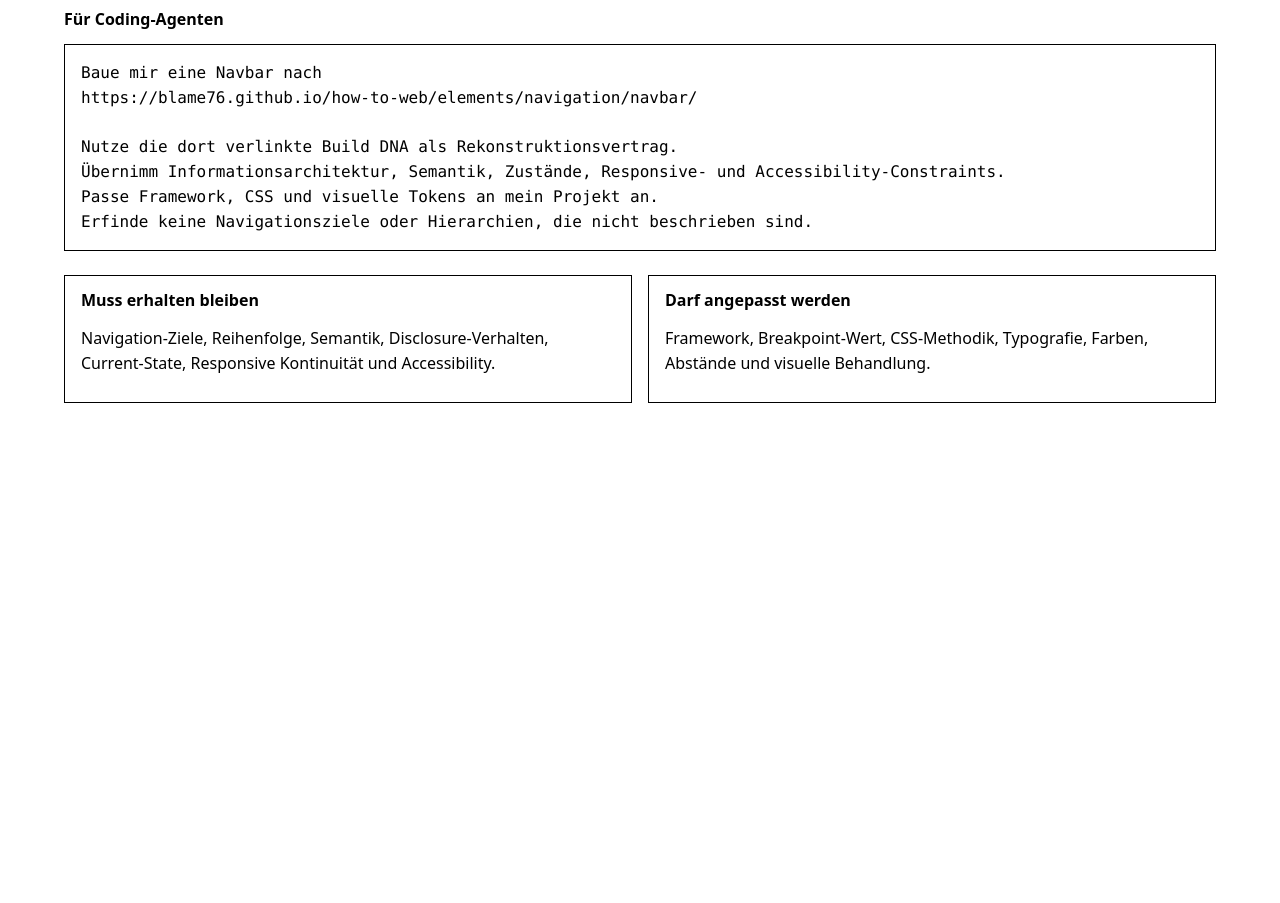
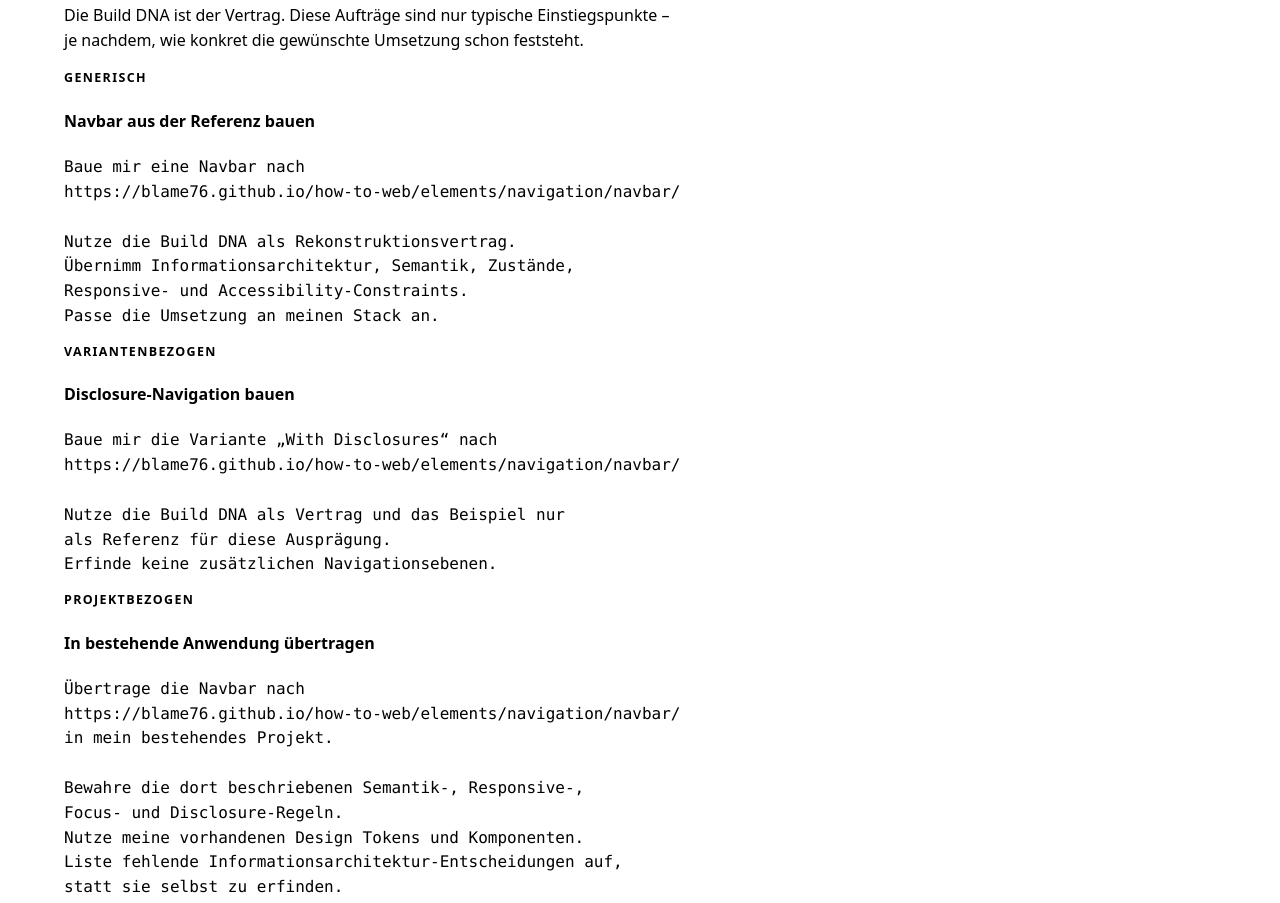
Before and after one commit to blame76/how-to-web, a plain HTML site: page elements/navigation/navbar/index.html in a window 1280 px wide. Shown: the part 4418-5321 px from the top of the page. Before the commit the page ends 4973 px from the top, so only its background shows below. Drawn offline with Linux system fonts and the light colour scheme.

Commit message:
docs: show multiple Navbar agent request patterns

```diff
--- a/elements/navigation/navbar/index.html
+++ b/elements/navigation/navbar/index.html
@@ -127,15 +127,48 @@
       </ul>
     </div>
 
-    <div class="agent-prompt">
+    <div class="agent-prompts">
       <h3>Für Coding-Agenten</h3>
-      <pre><code>Baue mir eine Navbar nach
+      <p>Die Build DNA ist der Vertrag. Diese Aufträge sind nur typische Einstiegspunkte – je nachdem, wie konkret die gewünschte Umsetzung schon feststeht.</p>
+
+      <div class="prompt-grid">
+        <article class="prompt-card">
+          <p class="eyebrow">Generisch</p>
+          <h4>Navbar aus der Referenz bauen</h4>
+          <pre><code>Baue mir eine Navbar nach
 https://blame76.github.io/how-to-web/elements/navigation/navbar/
 
-Nutze die dort verlinkte Build DNA als Rekonstruktionsvertrag.
-Übernimm Informationsarchitektur, Semantik, Zustände, Responsive- und Accessibility-Constraints.
-Passe Framework, CSS und visuelle Tokens an mein Projekt an.
-Erfinde keine Navigationsziele oder Hierarchien, die nicht beschrieben sind.</code></pre>
+Nutze die Build DNA als Rekonstruktionsvertrag.
+Übernimm Informationsarchitektur, Semantik, Zustände,
+Responsive- und Accessibility-Constraints.
+Passe die Umsetzung an meinen Stack an.</code></pre>
+        </article>
+
+        <article class="prompt-card">
+          <p class="eyebrow">Variantenbezogen</p>
+          <h4>Disclosure-Navigation bauen</h4>
+          <pre><code>Baue mir die Variante „With Disclosures“ nach
+https://blame76.github.io/how-to-web/elements/navigation/navbar/
+
+Nutze die Build DNA als Vertrag und das Beispiel nur
+als Referenz für diese Ausprägung.
+Erfinde keine zusätzlichen Navigationsebenen.</code></pre>
+        </article>
+
+        <article class="prompt-card">
+          <p class="eyebrow">Projektbezogen</p>
+          <h4>In bestehende Anwendung übertragen</h4>
+          <pre><code>Übertrage die Navbar nach
+https://blame76.github.io/how-to-web/elements/navigation/navbar/
+in mein bestehendes Projekt.
+
+Bewahre die dort beschriebenen Semantik-, Responsive-,
+Focus- und Disclosure-Regeln.
+Nutze meine vorhandenen Design Tokens und Komponenten.
+Liste fehlende Informationsarchitektur-Entscheidungen auf,
+statt sie selbst zu erfinden.</code></pre>
+        </article>
+      </div>
     </div>
 
     <div class="grid machine-contract">
```
